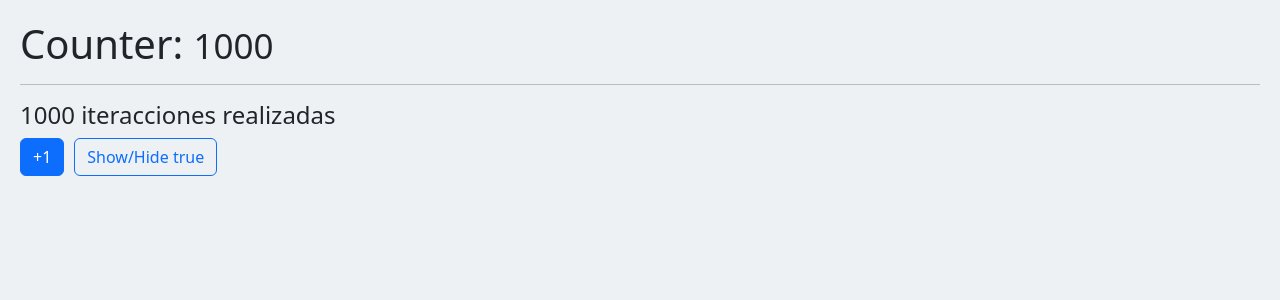
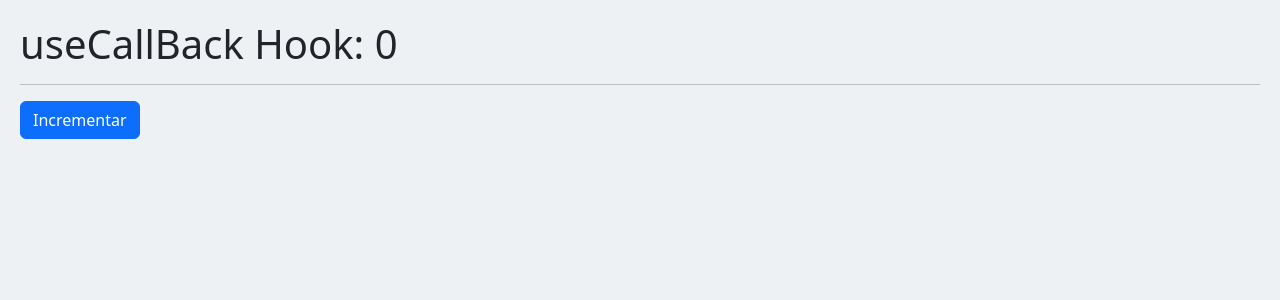
Before and after one commit to Dnmlss/Hooks-App, a React (Vite) app: page / in a window 1280 px wide. Shown: the top 300 px of the page. Built offline with nearby package versions, Linux system fonts and the light colour scheme.

Commit message:
CallBackHook, ShowIncrement

```diff
--- /dev/null
+++ b/src/06-memos/CallBackHook.jsx
@@ -0,0 +1,23 @@
+import { useCallback, useEffect, useState } from 'react';
+import { ShowIncrement } from './ShowIncrement';
+
+export const CallBackHook = () => {
+	const [counter, setCounter] = useState(0);
+
+	const incrementFather = useCallback(() => {
+		setCounter((value) => value + 1);
+	}, []);
+
+	useEffect(() => {
+		//incrementFather();
+	}, [incrementFather]);
+
+	return (
+		<>
+			<h1>useCallBack Hook: {counter}</h1>
+			<hr />
+
+			<ShowIncrement increment={incrementFather} />
+		</>
+	);
+};
--- /dev/null
+++ b/src/06-memos/ShowIncrement.jsx
@@ -0,0 +1,16 @@
+import React from 'react';
+
+export const ShowIncrement = React.memo(({ increment }) => {
+	console.log(' Me volví a generar :( ');
+
+	return (
+		<button
+			className='btn btn-primary'
+			onClick={() => {
+				increment();
+			}}
+		>
+			Incrementar
+		</button>
+	);
+});
--- a/src/main.jsx
+++ b/src/main.jsx
@@ -9,12 +9,13 @@
 //import { FocusScreen } from './04-useRef/FocusScreen';
 //import { Layout } from './05-useLayoutEffect/Layout';
 // import { Memorize } from './06-memos/Memorize';
-import { MemoHook } from './06-memos/MemoHook';
+//import { MemoHook } from './06-memos/MemoHook';
+import { CallBackHook } from './06-memos/CallBackHook';
 
 import './index.css';
 
 ReactDOM.createRoot(document.getElementById('root')).render(
 	//<React.StrictMode>
-	<MemoHook />
+	<CallBackHook />
 	//</React.StrictMode>
 );
```
